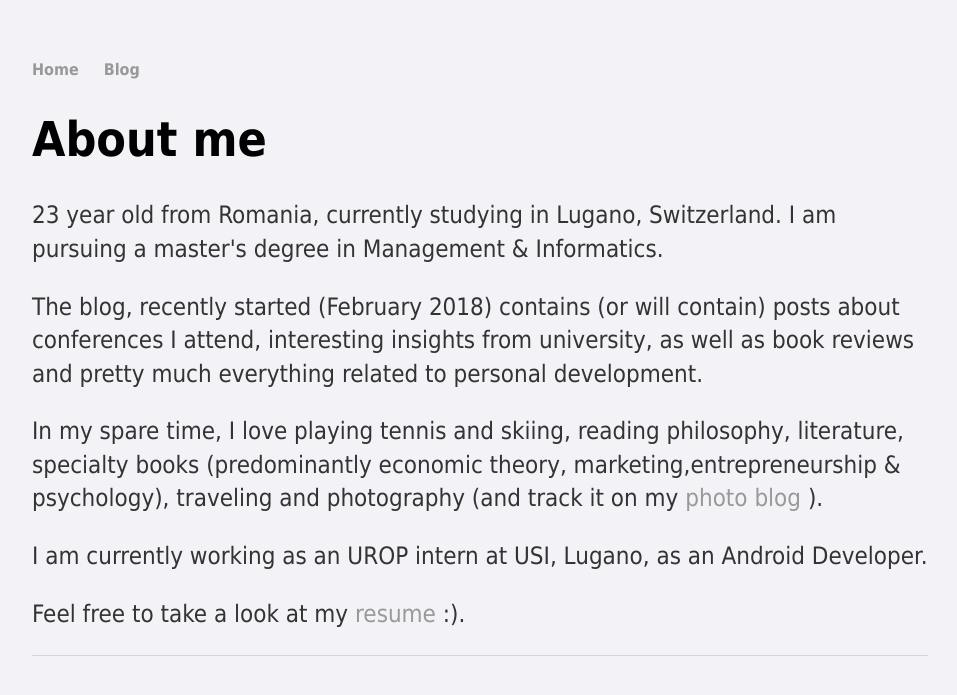
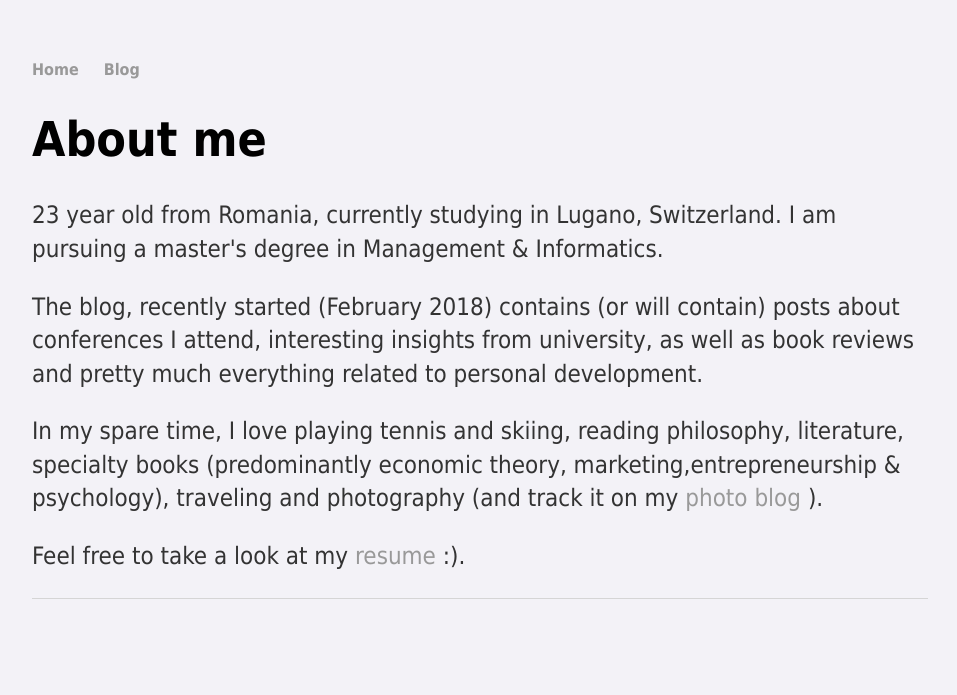
Before and after one commit to bianca-stancu/bianca-stancu.github.io, a Jekyll site: the page built from index.html, in a window 1280 px wide. Shown: the top 695 px of the page, without its empty margins (160-1117 px from the left). Built offline with Jekyll 4.4.1, drawn with Linux system fonts in a browser that asks for light colours; comment, search, counter and statistics services are not loaded.

Commit message:
Updated description

```diff
--- a/index.html
+++ b/index.html
@@ -7,8 +7,5 @@ title: Bianca Stancu
 	<p> 23 year old from Romania, currently studying in Lugano, Switzerland. I am pursuing a master's degree in Management & Informatics.</p>
 	<p> The blog, recently started (February 2018) contains (or will contain) posts about conferences I attend, interesting insights from university, as well as book reviews and pretty much everything related to personal development. </p>
 	<p> In my spare time, I love playing tennis and skiing, reading philosophy, literature, specialty books (predominantly economic theory, marketing,entrepreneurship & psychology), traveling and photography (and track it on my <a href="http://finding-calypso.tumblr.com/"> photo blog </a>).</p>
-	<p> I am currently working as an UROP intern at USI, Lugano, as an Android Developer.</p>
 	<p> Feel free to take a look at my <a href="/pdf_js/web/viewer.html?file=CV_Bianca_Stancu.pdf">resume</a> :). </p>
-	<script src="//platform.linkedin.com/in.js" type="text/javascript"></script>
-<script type="IN/MemberProfile" data-id="https://www.linkedin.com/in/biancastancu28" data-format="click" data-related="false" data-text="Bianca Stancu"></script>
 </div><!-- /.blurb -->
```
